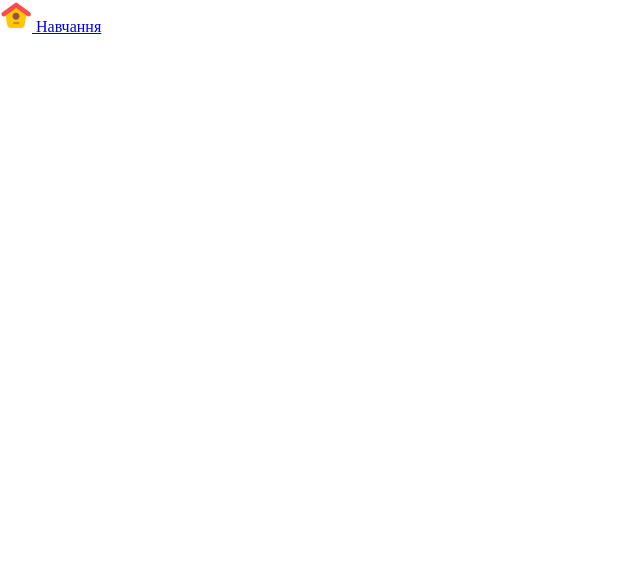
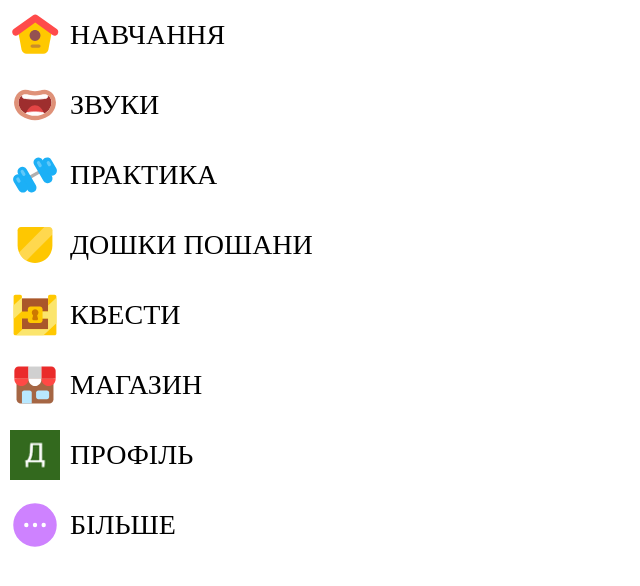
Before and after one commit to KarinaMilko/react-app_CW, a React (Vite) app: page / in a window 1280 px wide. Shown: the top 586 px of the page, without its empty margins (0-640 px from the left). Built offline with nearby package versions, Linux system fonts and the light colour scheme.

Commit message:
Add use state navlinkS

```diff
--- a/src/App.jsx
+++ b/src/App.jsx
@@ -91,50 +91,62 @@
 // export default App;
 //=============================================================
 
-import { useState } from "react";
-import CategoriesList from "./components/CategoriesList";
+// import { useState } from "react";
+// import CategoriesList from "./components/CategoriesList";
+// import NavLinks from "./components/NavLinks";
+
+// const NAV_LINK = {
+//   icon: "/icons/learn.svg",
+//   menuItem: "Навчання",
+//   link: "#",
+//   hasNotifications: false,
+//   isActive: false,
+// };
+
+// function App() {
+//   const [navLink, setNavLink] = useState(NAV_LINK);
+
+//   return (
+//     <>
+//       {/* <NavLinks /> */}
+//       <NavLink navLink={navLink} setNavLink={setNavLink} />
+//     </>
+//   );
+// }
+
+// export default App;
+
+// function NavLink({ navLink, setNavLink }) {
+//   const linkStyle = {
+//     border: navLink.isActive ? "5px solid blue" : "",
+//   };
+
+//   function changeActive() {
+//     // navLink.isActive = !navLink.isActive
+
+//     // STATE is IMMUTABLE
+//     const navLinkCopy = { ...navLink };
+//     navLinkCopy.isActive = !navLinkCopy.isActive;
+//     setNavLink(navLinkCopy);
+//   }
+
+//   return (
+//     <div key={navLink.icon}>
+//       <a onClick={changeActive} style={linkStyle} href={navLink.link}>
+//         <img src={navLink.icon} /> {navLink.menuItem}
+//       </a>
+//     </div>
+//   );
+// }
+//========================================================================================
 import NavLinks from "./components/NavLinks";
 
-const NAV_LINK = {
-  icon: "/icons/learn.svg",
-  menuItem: "Навчання",
-  link: "#",
-  hasNotifications: false,
-  isActive: false,
-};
-
 function App() {
-  const [navLink, setNavLink] = useState(NAV_LINK);
-
   return (
     <>
-      {/* <NavLinks /> */}
-      <NavLink navLink={navLink} setNavLink={setNavLink} />
+      <NavLinks />
     </>
   );
 }
 
 export default App;
-
-function NavLink({ navLink, setNavLink }) {
-  const linkStyle = {
-    border: navLink.isActive ? "5px solid blue" : "",
-  };
-
-  function changeActive() {
-    // navLink.isActive = !navLink.isActive
-
-    // STATE is IMMUTABLE
-    const navLinkCopy = { ...navLink };
-    navLinkCopy.isActive = !navLinkCopy.isActive;
-    setNavLink(navLinkCopy);
-  }
-
-  return (
-    <div key={navLink.icon}>
-      <a onClick={changeActive} style={linkStyle} href={navLink.link}>
-        <img src={navLink.icon} /> {navLink.menuItem}
-      </a>
-    </div>
-  );
-}
--- /dev/null
+++ b/src/components/NavLinks/NavLink.jsx
@@ -0,0 +1,22 @@
+import classNames from "classnames";
+import styles from "./NavLinks.module.css";
+
+function NavLink({ navLink: nl, linkIndex, changeActiveLink }) {
+  const linkClassName = classNames(styles.navLink, {
+    [styles.activeNavLink]: nl.isActive,
+  });
+
+  const linkClickHandler = () => {
+    changeActiveLink(linkIndex);
+  };
+
+  return (
+    <li>
+      <a onClick={linkClickHandler} className={linkClassName} href={nl.link}>
+        <img className={styles.navImg} src={nl.icon} /> {nl.menuItem}
+      </a>
+    </li>
+  );
+}
+
+export default NavLink;
--- a/src/components/NavLinks/NavLinks.module.css
+++ b/src/components/NavLinks/NavLinks.module.css
@@ -17,7 +17,8 @@
 
 .activeNavLink {
   color: blue;
-  border: 1px solid blue;
+  /* border: 1px solid blue; */
+  outline: 1px solid blue;
   border-radius: 15px;
   background-color: lightblue;
 }
--- a/src/components/NavLinks/index.jsx
+++ b/src/components/NavLinks/index.jsx
@@ -1,8 +1,97 @@
-import classNames from "classnames";
+// import classNames from "classnames";
+// import styles from "./NavLinks.module.css";
+
+// function NavLinks() {
+//   const navLinks = [
+//     {
+//       icon: "/icons/learn.svg",
+//       menuItem: "Навчання",
+//       link: "#",
+//       hasNotifications: false,
+//       isActive: false,
+//     },
+//     {
+//       icon: "/icons/sounds.svg",
+//       menuItem: "Звуки",
+//       link: "#",
+//       hasNotifications: false,
+//       isActive: true,
+//     },
+//     {
+//       icon: "/icons/practice.svg",
+//       menuItem: "Практика",
+//       link: "#",
+//       hasNotifications: true,
+//       isActive: false,
+//     },
+//     {
+//       icon: "/icons/resultsBoard.svg",
+//       menuItem: "Дошки пошани",
+//       link: "#",
+//       hasNotifications: false,
+//       isActive: false,
+//     },
+//     {
+//       icon: "/icons/quests.svg",
+//       menuItem: "Квести",
+//       link: "#",
+//       hasNotifications: false,
+//       isActive: false,
+//     },
+//     {
+//       icon: "/icons/store.svg",
+//       menuItem: "Магазин",
+//       link: "#",
+//       hasNotifications: false,
+//       isActive: false,
+//     },
+//     {
+//       icon: "/icons/profile.png",
+//       menuItem: "Профіль",
+//       link: "#",
+//       hasNotifications: false,
+//       isActive: false,
+//     },
+//     {
+//       icon: "/icons/more.svg",
+//       menuItem: "Більше",
+//       link: "#",
+//       hasNotifications: false,
+//       isActive: false,
+//     },
+//   ];
+
+//   const mapNavList = (nl) => {
+//     // const linkClassName = `${styles.navLink}${
+//     //   nl.isActive ? ` ${styles.activeNavLink}` : ""
+//     // }`;
+//     // const linkClassName = `${styles.navLink}${
+//     //   nl.isActive ? ` ${styles.activeNavLink}` : ""
+//     // }`;
+
+//     const linkClassName = classNames(styles.navLink, {
+//       [styles.activeNavLink]: nl.isActive,
+//     });
+
+//     return (
+//       <li key={nl.icon}>
+//         <a className={linkClassName} href={nl.link}>
+//           <img className={styles.navImg} src={nl.icon} /> {nl.menuItem}
+//         </a>
+//       </li>
+//     );
+//   };
+
+//   return <ul className={styles.navList}>{navLinks.map(mapNavList)}</ul>;
+// }
+
+// export default NavLinks;
+//=======================================================================
+import { useState } from "react";
 import styles from "./NavLinks.module.css";
+import NavLink from "./NavLink";
 
-function NavLinks() {
-  const navLinks = [
+const NAV_LINKS = [
   {
     icon: "/icons/learn.svg",
     menuItem: "Навчання",
@@ -15,7 +104,7 @@ function NavLinks() {
     menuItem: "Звуки",
     link: "#",
     hasNotifications: false,
-      isActive: true,
+    isActive: false,
   },
   {
     icon: "/icons/practice.svg",
@@ -61,28 +150,37 @@ function NavLinks() {
   },
 ];
 
-  const mapNavList = (nl) => {
-    // const linkClassName = `${styles.navLink}${
-    //   nl.isActive ? ` ${styles.activeNavLink}` : ""
-    // }`;
-    // const linkClassName = `${styles.navLink}${
-    //   nl.isActive ? ` ${styles.activeNavLink}` : ""
-    // }`;
+function NavLinks() {
+  const [navLinks, setNavLinks] = useState(NAV_LINKS);
 
-    const linkClassName = classNames(styles.navLink, {
-      [styles.activeNavLink]: nl.isActive,
-    });
+  function changeActiveLink(selectedNavLinkIndex) {
+    const copyNavLinks = [...navLinks];
+    // Знайти індекс минулого виділеного
+    const prevActiveNavLinkIndex = copyNavLinks.findIndex(
+      (nlItem) => nlItem.isActive
+    );
 
+    // скидаємо для нього isActive
+    if (prevActiveNavLinkIndex !== -1) {
+      copyNavLinks[prevActiveNavLinkIndex].isActive = false;
+    }
+
+    // встановлюємо для нового виділеного isActive
+    copyNavLinks[selectedNavLinkIndex].isActive = true;
+    setNavLinks(copyNavLinks);
+  }
+
+  const mapNavList = (nl, index) => {
     return (
-      <li key={nl.icon}>
-        <a className={linkClassName} href={nl.link}>
-          <img className={styles.navImg} src={nl.icon} /> {nl.menuItem}
-        </a>
-      </li>
+      <NavLink
+        key={nl.icon}
+        navLink={nl}
+        linkIndex={index}
+        changeActiveLink={changeActiveLink}
+      />
     );
   };
 
   return <ul className={styles.navList}>{navLinks.map(mapNavList)}</ul>;
 }
-
 export default NavLinks;
```
Lines whose indentation alone changed are shown as unchanged.
